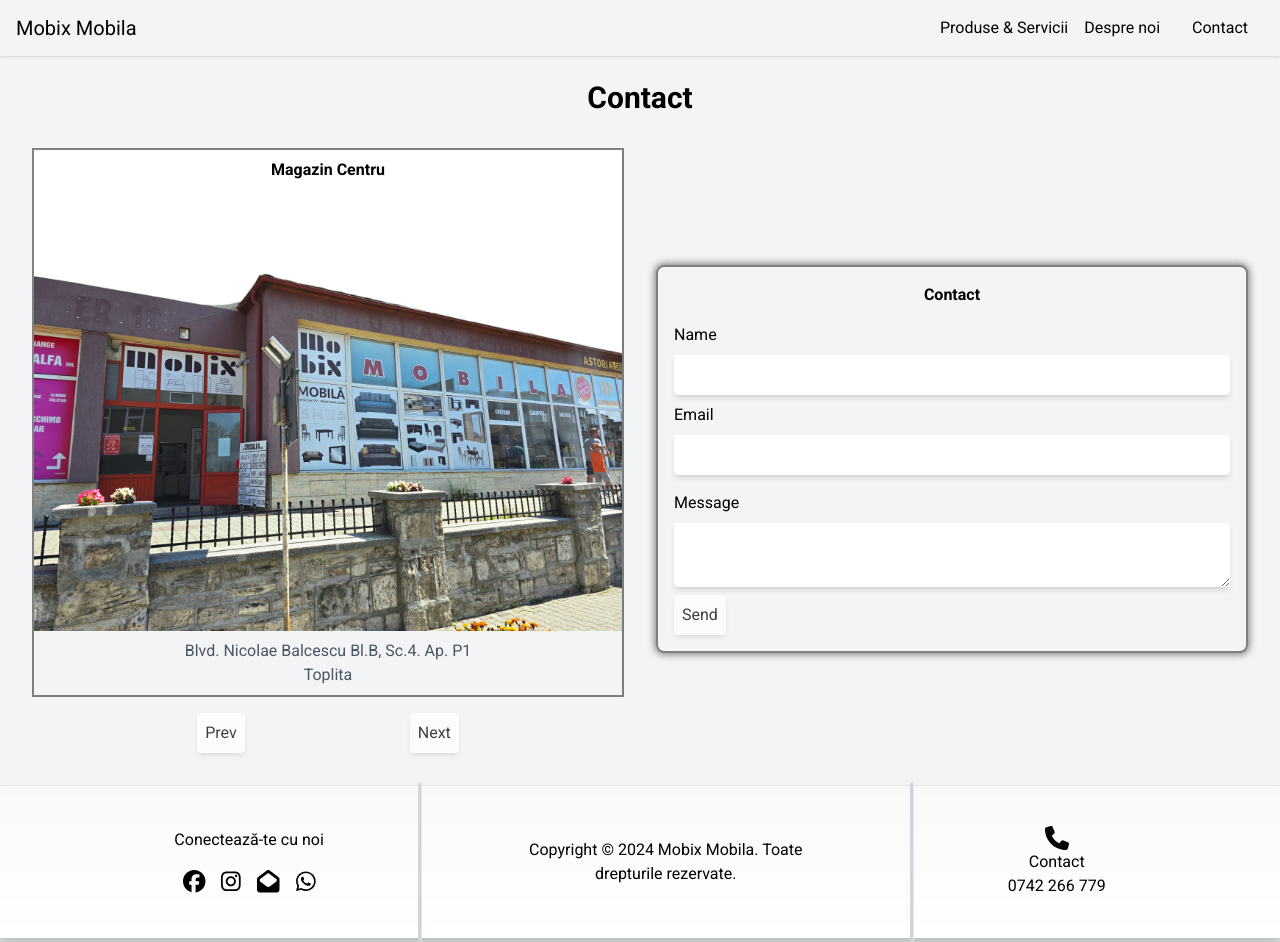
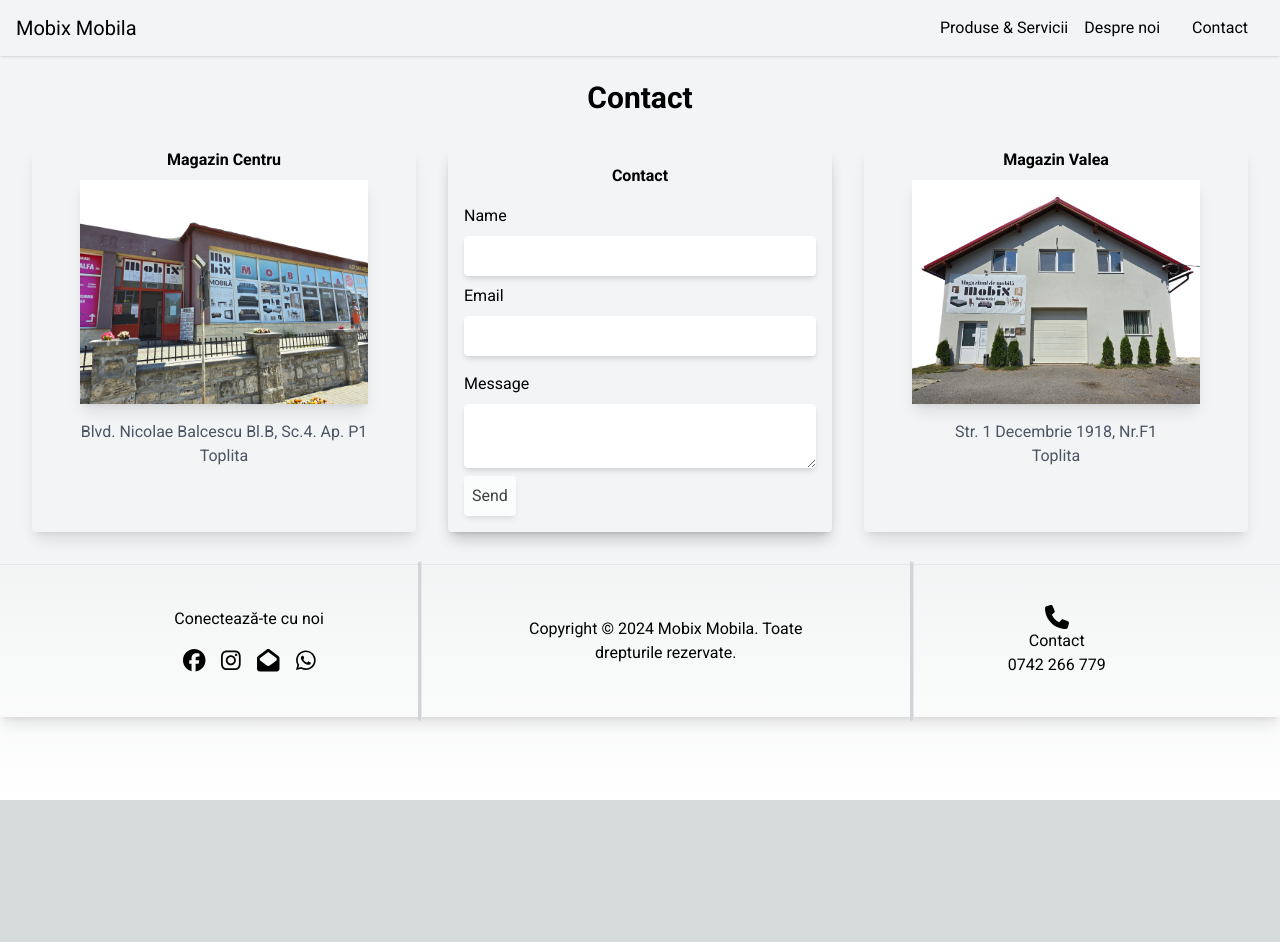
Before and after one commit to Erson1989x/mobix-mobila, a Next.js app: page /contact in a window 1280 px wide. After the commit the page ends 800 px from the top, so only its background shows below. Built offline with nearby package versions, Linux system fonts and the light colour scheme.

Commit message:
'in-progress'

```diff
--- a/app/(front)/products/[slug]/page.js
+++ b/app/(front)/products/[slug]/page.js
@@ -15,11 +15,20 @@
   }
 
   return (
-    <div className="min-h-screen p-4 md:p-8 pt-16 md:pt-20 grid grid-cols-1 sm:grid-cols-2 gap-8">
-      <div className="card shadow-lg p-2 border border-gray-300 rounded">
-        <ImageGallery images={product.images} />
+    <div className="md:p-8 pt-16 md:pt-20">
+      <div className="w-36 h-9">
+        <Link
+          className="cursor-pointer border border-0 p-2 rounded bg-white text-black shadow-lg"
+          href="/dormitor/dulapuri"
+        >
+          Inapoi la produse
+        </Link>
       </div>
-      <div className="card shadow-lg p-2 border border-gray-300 rounded">
+      <div className="min-h-full p-4 md:p-8 pt-16 md:pt-20 grid grid-cols-1 sm:grid-cols-2 gap-8">
+        <div className="card shadow-lg p-2 rounded">
+          <ImageGallery images={product.images}  />
+        </div>
+        <div className="card shadow-lg p-2 rounded">
           <h1 className="text-2xl font-bold mb-2">{product.name}</h1>
           <p className="mb-4">{product.description}</p>
           <p className="mb-4 text-red-600">{product.price} - RON</p>
@@ -31,13 +40,6 @@
             Culoare: Corp - {product.corpColor}, Față - {product.faceColor}
           </p>
         </div>
-      <div className="w-36 h-9">
-        <Link
-          className="cursor-pointer border border-0 p-2 rounded bg-white text-black shadow-md animate-pulse"
-          href="/dormitor/dulapuri"
-        >
-          Inapoi la produse
-        </Link>
       </div>
     </div>
   );
--- a/app/bucatarie/page.js
+++ b/app/bucatarie/page.js
@@ -10,7 +10,7 @@
 
 
   return (
-    <div className='min-h-screen p-4 md:p-8 pt-16 md:pt-20'>
+    <div className='min-h-full p-4 md:p-8 pt-16 md:pt-20'>
     <h1 className="text-3xl font-bold mb-8 text-center">Bucatarie</h1>
     <div className=" grid grid-cols-1 sm:grid-cols-3 gap-8 mt-8">
       <div className='card text-center shadow-lg'>
--- a/app/contact/page.js
+++ b/app/contact/page.js
@@ -1,48 +1,24 @@
 "use client";
 import React from "react";
-import { Swiper, SwiperSlide } from "swiper/react";
-import "swiper/css";
 import Image from "next/image";
-import { useRef } from "react";
 import magazinCentru from "../../app/assets/contact-img/contact-2.jpg";
 import magazinVale from "../../app/assets/contact-img/contact-1.jpg";
 import "../contact/contact.css";
 
 const Contact = () => {
-  const swiperRefOne = useRef(null);
-
-  const handleNextSliderOne = () => {
-    swiperRefOne.current.swiper.slideNext();
-  };
-
-  const handlePrevSliderOne = () => {
-    swiperRefOne.current.swiper.slidePrev();
-  };
-
-  const settingsSlider = {
-    dots: "true",
-    infinite: "true",
-    loop: "true",
-    speed: 500,
-    slidesPerView: 1,
-    slidesPerGroup: 1,
-    pagination: {
-      clickable: "true",
-    },
-  };
-
   return (
     <div className="h-full p-4 md:p-8 pt-16 md:pt-20 bg-gray-100">
       <h1 className="text-3xl font-bold mb-8 text-center">Contact</h1>
-      <div className="grid grid-cols-1 sm:grid-cols-2 gap-8 md:flex-row-reverse md:flex-row">
-        <div>
-          <Swiper {...settingsSlider} ref={swiperRefOne}>
-            <SwiperSlide className="overflow-hidden border-1 border-gray-300 shadow-md glow-around">
-              <div className="">
-                <h2 className="text-center font-bold bg-white p-2">
-                  Magazin Centru
-                </h2>
-                <Image src={magazinCentru} alt="magazin centru" />
+      <div className="grid grid-cols-1 sm:grid-cols-2 gap-8 md:flex md:justify-between md:items-center">
+        <div className="card text-center shadow-lg rounded hover:shadow-2xl md:h-96 md:w-96 transition duration-500 ease-in-out">
+          <h2 className="font-bold text-center mb-2">Magazin Centru</h2>
+          <div className="flex justify-center items-center mb-2">
+            <Image
+              src={magazinCentru}
+              alt="magazin centru"
+              className="h-56 w-72 shadow-lg hover:shadow-2xl hover:scale-110 transition duration-500 ease-in-out"
+            />
+          </div>
           <p
             className="text-center text-gray-600 cursor-pointer p-2 break-words overflow-wrap"
             onClick={() =>
@@ -55,13 +31,34 @@
             Blvd. Nicolae Balcescu Bl.B, Sc.4. Ap. P1 <br /> Toplita
           </p>
         </div>
-            </SwiperSlide>
-            <SwiperSlide className="overflow-hidden border-2 border-gray-300 shadow-md">
-              <div className="">
-                <h2 className="text-center font-bold bg-white p-2">
-                  Magazin Vale
-                </h2>
-                <Image src={magazinVale} alt="magazin vale" />
+        <div className="card shadow-lg rounded hover:shadow-2xl md:h-96 md:w-96 transition duration-500 ease-in-out">
+          <form className=" p-4 shadow-lg rounded w-full">
+            <h2 className="text-md text-center font-bold mb-4">Contact</h2>
+            <div className="flex flex-col justify-center gap-2">
+              <label>Name</label>
+              <input type="text" className="rounded p-2 shadow-md mb-2" />
+            </div>
+            <div className="mb-2 flex flex-col justify-center gap-2">
+              <label>Email</label>
+              <input type="email" className="rounded p-2 shadow-md mb-2" />
+            </div>
+            <div className="mb-2 flex flex-col justify-center gap-2">
+              <label>Message</label>
+              <textarea className="rounded p-2 shadow-md"></textarea>
+            </div>
+            <button
+              className="cursor-pointer border border-0 p-2 rounded bg-white text-black shadow-md animate-pulse"
+              type="submit"
+            >
+              Send
+            </button>
+          </form>
+        </div>
+        <div className="card text-center shadow-lg rounded hover:shadow-2xl md:h-96 md:w-96 transition duration-500 ease-in-out">
+          <h2 className="font-bold text-center mb-2">Magazin Valea</h2>
+          <div className="flex justify-center mb-2">
+            <Image src={magazinVale} alt="magazin vale" className="h-56 w-72 shadow-lg hover:shadow-2xl hover:scale-110 transition duration-500 ease-in-out" />
+          </div>
           <p
             className="text-center text-gray-600 cursor-pointer p-2 break-words overflow-wrap"
             onClick={() =>
@@ -74,41 +71,6 @@
             Str. 1 Decembrie 1918, Nr.F1 <br /> Toplita
           </p>
         </div>
-            </SwiperSlide>
-          </Swiper>
-          <div className="flex justify-evenly items-center mt-4">
-            <button
-              className="cursor-pointer border border-0 p-2 rounded bg-white text-black shadow-md animate-pulse"
-              onClick={handlePrevSliderOne}
-            >
-              Prev
-            </button>
-            <button
-              className="cursor-pointer border border-0 p-2 rounded bg-white text-black shadow-md animate-pulse"
-              onClick={handleNextSliderOne}
-            >
-              Next
-            </button>
-          </div>
-        </div>
-        <div className="mt-4 flex justify-center items-center flex-col">
-          <form className="border-2 border-gray-300 p-4 shadow-lg rounded-lg w-full glow-around">
-            <h2 className="text-md text-center font-bold mb-4">Contact</h2>
-            <div className="flex flex-col justify-center gap-2">
-              <label>Name</label>
-              <input type="text" className="rounded p-2 shadow-md mb-2"/>
-            </div>
-            <div className="mb-2 flex flex-col justify-center gap-2">
-              <label>Email</label>
-              <input type="email" className="rounded p-2 shadow-md mb-2" />
-            </div>
-            <div className="mb-2 flex flex-col justify-center gap-2">
-              <label>Message</label>
-              <textarea className="rounded p-2 shadow-md"></textarea>
-            </div>
-            <button className="cursor-pointer border border-0 p-2 rounded bg-white text-black shadow-md animate-pulse" type="submit">Send</button>
-          </form>
-        </div>
       </div>
     </div>
   );
--- a/app/mobilier-hol/page.js
+++ b/app/mobilier-hol/page.js
@@ -12,7 +12,7 @@
 
 
   return (
-    <div className='min-h-screen p-4 md:p-8 pt-16 md:pt-20'>
+    <div className='min-h-full p-4 md:p-8 pt-16 md:pt-20'>
     <h1 className="text-3xl font-bold mb-8 text-center">Mobilier Hol</h1>
     <div className=" grid grid-cols-1 sm:grid-cols-3 gap-8 mt-8">
       <div className='card text-center shadow-lg'>
--- a/app/mobilier-office/page.js
+++ b/app/mobilier-office/page.js
@@ -9,7 +9,7 @@
 const MicMobilier = () => {
 
   return (
-    <div className='min-h-screen p-4 md:p-8 pt-16 md:pt-20'>
+    <div className='min-h-full p-4 md:p-8 pt-16 md:pt-20'>
     <h1 className="text-3xl font-bold mb-8 text-center">Mobilier Office</h1>
     <div className=" grid grid-cols-1 sm:grid-cols-3 gap-8 mt-8">
       <div className='card text-center shadow-lg'>
--- a/app/mobilier-tapitat/page.js
+++ b/app/mobilier-tapitat/page.js
@@ -12,7 +12,7 @@
 
 
   return (
-    <div className='min-h-screen p-4 md:p-8 pt-16 md:pt-20'>
+    <div className='min-h-full p-4 md:p-8 pt-16 md:pt-20'>
     <h1 className="text-3xl font-bold mb-8 text-center">Mobilier Tapitat</h1>
     <div className=" grid grid-cols-1 sm:grid-cols-3 gap-8 mt-8">
       <div className='card text-center shadow-lg'>
--- a/components/ImageGallery/ImageGallery.jsx
+++ b/components/ImageGallery/ImageGallery.jsx
@@ -10,13 +10,13 @@
   };
 
   return (
-    <div>
-      <Image src={images[activeImage].src} width={400} height={300} alt="" priority={true} />
+    <div className='h-screen/2 w-full'>
+      <Image src={images[activeImage].src} width={400} height={300} alt="" priority={true} className="w-full h-full object-cover object-fit" />
       {images.length > 1 ? (
         <div>
           {images.map((image, index) => (
-            <button key={index} onClick={() => handleImageChange(index)}>
-              <Image src={image.src} width={50} height={50} alt="" priority={true} />
+            <button className='border border-0 p-2 rounded shadow-lg w-14 h-24' key={index} onClick={() => handleImageChange(index)}>
+              <Image src={image.src} width={56} height={96} alt="" priority={true} className="w-full h-full object-cover" />
             </button>
           ))}
         </div>
--- a/components/ProduseServicii/ProduseServicii.jsx
+++ b/components/ProduseServicii/ProduseServicii.jsx
@@ -4,7 +4,7 @@
 import dormitor from "../../app/assets/dormitor/DORMITOR.webp";
 import mobilierhol from "../../app/assets/mobilierhol/MOBILIERHOL.jpg";
 import mobilierTapitat from "../../app/assets/mobiliertapitat/mobiliertapitat.jpg";
-import living from "../../app/assets/living/living.jpg";
+import living from "../../app/assets/living/livingg.jpg";
 import bucatarie from "../../app/assets/bucatarie/bucatarie.webp";
 import mobilierOffice from "../../app/assets/mobilieroffice/mobilieroffice.jpg";
 import meseSiScaune from "../../app/assets/mesesiscaune/mesesiscaune.jpg";
@@ -25,7 +25,7 @@
       <div className="card relative">
         <Image src={dormitor} alt="produs" priority={true} className="h-full w-full object-cover" />
         <div className="card-body text-center">
-          <Link className="cursor-pointer border border-0 p-2 rounded bg-white text-black shadow-md animate-pulse absolute bottom-0 left-1/2 transform -translate-x-1/2 " href="/dormitor">
+          <Link className="cursor-pointer border border-0 p-2 rounded bg-white text-black shadow-md animate-pulse absolute bottom-0 left-1/2 transform -translate-x-1/2 w-32 h-10 truncate" href="/dormitor">
             Dormitor
           </Link>
         </div>
@@ -33,7 +33,7 @@
       <div className="card relative">
         <Image src={mobilierhol} alt="produs" priority={true} className="h-full w-full object-cover" />
         <div className="card-body text-center">
-          <Link className="cursor-pointer border border-0 p-2 rounded bg-white text-black shadow-md animate-pulse absolute bottom-0 left-1/2 transform -translate-x-1/2 " href="/mobilier-hol">
+          <Link className="cursor-pointer border border-0 p-2 rounded bg-white text-black shadow-md animate-pulse absolute bottom-0 left-1/2 transform -translate-x-1/2 w-32 h-10 truncate" href="/mobilier-hol">
             Mobilier Hol
           </Link>
         </div>
@@ -41,7 +41,7 @@
       <div className="card relative">
         <Image src={mobilierTapitat} alt="produs" priority={true} className="h-full w-full object-cover" />
         <div className="card-body text-center">
-          <Link className="cursor-pointer border border-0 p-2 rounded bg-white text-black shadow-md animate-pulse absolute bottom-0 left-1/2 transform -translate-x-1/2 " href="/mobilier-tapitat">
+          <Link className="cursor-pointer border border-0 p-2 rounded bg-white text-black shadow-md animate-pulse absolute bottom-0 left-1/2 transform -translate-x-1/2 w-32 h-10 truncate" href="/mobilier-tapitat">
             Mobilier Tapitat
           </Link>
         </div>
@@ -49,7 +49,7 @@
       <div className="card relative">
         <Image src={living} alt="produs" priority={true} className="h-full w-full object-cover" />
         <div className="card-body text-center">
-          <Link className="cursor-pointer border border-0 p-2 rounded bg-white text-black shadow-md animate-pulse absolute bottom-0 left-1/2 transform -translate-x-1/2 " href="/living">
+          <Link className="cursor-pointer border border-0 p-2 rounded bg-white text-black shadow-md animate-pulse absolute bottom-0 left-1/2 transform -translate-x-1/2 w-32 h-10 truncate" href="/living">
             Living
           </Link>
         </div>
@@ -57,7 +57,7 @@
       <div className="card relative">
         <Image src={bucatarie} alt="produs" priority={true} className="h-full w-full object-cover" />
         <div className="card-body text-center">
-          <Link className="cursor-pointer border border-0 p-2 rounded bg-white text-black shadow-md animate-pulse absolute bottom-0 left-1/2 transform -translate-x-1/2 " href="/bucatarie">
+          <Link className="cursor-pointer border border-0 p-2 rounded bg-white text-black shadow-md animate-pulse absolute bottom-0 left-1/2 transform -translate-x-1/2 w-32 h-10 truncate" href="/bucatarie">
             Bucatarie
           </Link>
         </div>
@@ -65,7 +65,7 @@
       <div className="card relative">
         <Image src={mobilierOffice} alt="produs" priority={true} className="h-full w-full object-cover" />
         <div className="card-body text-center">
-          <Link className="cursor-pointer border border-0 p-2 rounded bg-white text-black shadow-md animate-pulse absolute bottom-0 left-1/2 transform -translate-x-1/2 " href="/mobilier-office">
+          <Link className="cursor-pointer border border-0 p-2 rounded bg-white text-black shadow-md animate-pulse absolute bottom-0 left-1/2 transform -translate-x-1/2 w-32 h-10 truncate" href="/mobilier-office">
             Mobilier Office
           </Link>
         </div>
@@ -74,7 +74,7 @@
       <div className="card w-40 h-40 md:w-80 md:h-72 relative">
         <Image src={meseSiScaune} alt="produs" priority={true} className="h-full w-full object-cover" />
         <div className="card-body text-center">
-          <Link className="cursor-pointer border border-0 p-2 rounded bg-white text-black shadow-md animate-pulse absolute bottom-0 left-1/2 transform -translate-x-1/2 " href="/mese-scaune">
+          <Link className="cursor-pointer border border-0 p-2 rounded bg-white text-black shadow-md animate-pulse absolute bottom-0 left-1/2 transform -translate-x-1/2 w-32 h-10 truncate" href="/mese-scaune">
             Mese si Scaune
           </Link>
         </div>
--- a/package.json
+++ b/package.json
@@ -14,8 +14,7 @@
     "@fortawesome/react-fontawesome": "^0.2.2",
     "next": "14.2.5",
     "react": "^18",
-    "react-dom": "^18",
-    "swiper": "^11.1.9"
+    "react-dom": "^18"
   },
   "devDependencies": {
     "eslint": "^8",
```
Also changed, not shown: app/assets/living/New Text Document.txt (added), app/assets/living/livingg.jpg (renamed from app/assets/living/living.jpg), 1 other file (tests, documents, lock files or other folders). Lines whose indentation alone changed are shown as unchanged.
